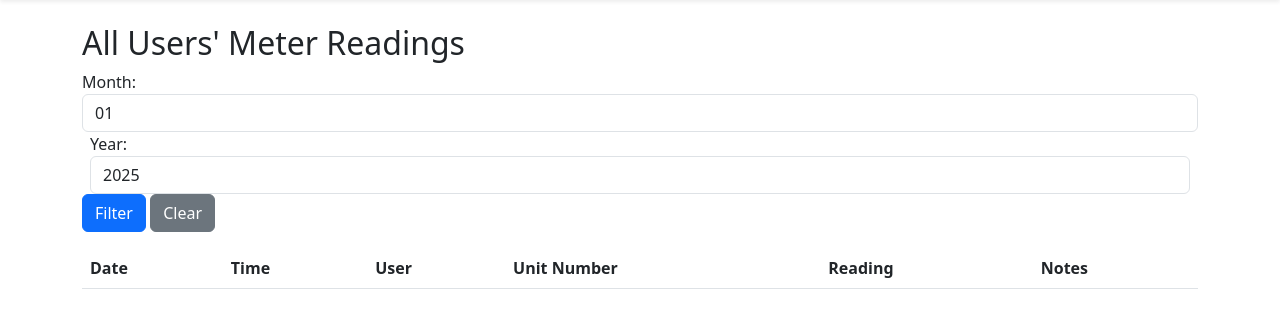
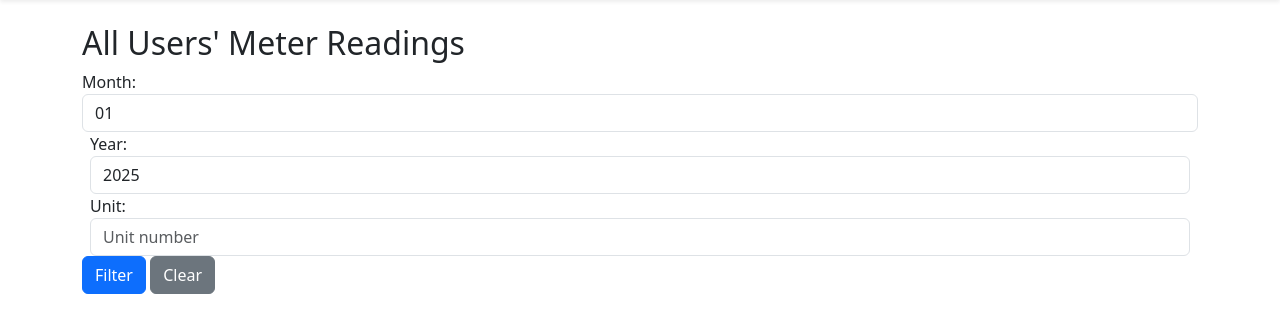
Before and after one commit to bentleyanagelo/Flask-Deployment, a Flask app: page /admin/history in a window 1280 px wide. Shown: the part 80-390 px from the top of the page. Run offline with Flask 3, Linux system fonts and the light colour scheme; the visitor is signed in with stand-in values (Sample User, id 1); data that the repository does not hold is empty; some libraries are stand-ins or nearby versions.

Commit message:
update admin_history

```diff
--- a/app.py
+++ b/app.py
@@ -1,6 +1,5 @@
-# Add to top with other imports
 import os
-from dotenv import load_dotenv  # For development only
+from dotenv import load_dotenv
 from flask import Flask, render_template, request, redirect, url_for, session, flash, Response
 import psycopg2
 import psycopg2.extras
@@ -778,6 +777,7 @@ def admin_history():
 
     month = request.args.get('month', type=int)
     year = request.args.get('year', type=int)
+    unit_number = request.args.get('unit_number', type=str)  # New filter parameter
 
     try:
         query = """
@@ -800,10 +800,13 @@ def admin_history():
             where_clauses.append("mr.created_at BETWEEN %s AND %s")
             params.extend([start_date_utc, end_date_utc])
 
+        if unit_number:
+            where_clauses.append("u.unit_number = %s")
+            params.append(unit_number)
+
         if where_clauses:
             query += " WHERE " + " AND ".join(where_clauses)
 
-        # PostgreSQL supports casting with ::integer or CAST(... AS INTEGER)
         query += " ORDER BY CAST(u.unit_number AS INTEGER) ASC, mr.created_at DESC"
 
         cursor.execute(query, params)
@@ -813,13 +816,10 @@ def admin_history():
 
         for row in rows:
             reading = dict(zip(columns, row))
-            # Parse timestamp (assumes timestamptz returned as string or datetime)
             created_at_utc = reading['created_at']
-            # If returned as datetime with tzinfo, use directly. If string, parse:
             if isinstance(created_at_utc, str):
                 created_at_utc = datetime.strptime(created_at_utc, '%Y-%m-%d %H:%M:%S%z')
             elif created_at_utc.tzinfo is None:
-                # If naive datetime, assume UTC
                 created_at_utc = created_at_utc.replace(tzinfo=pytz.utc)
 
             created_at_local = created_at_utc.astimezone(local_tz)
@@ -833,12 +833,13 @@ def admin_history():
         flash(f"Error fetching history: {e}", 'danger')
     finally:
         cursor.close()
-
+        conn.close()
 
     return render_template('admin_history.html',
                            readings=all_readings,
                            selected_month=month,
-                           selected_year=year)
+                           selected_year=year,
+                           selected_unit=unit_number)  # Pass the selected unit to template
 
 
 # --- Admin: Unit Pincode Management ---
--- a/templates/admin_history.html
+++ b/templates/admin_history.html
@@ -23,13 +23,25 @@
                value="{{ selected_year or now.year }}" min="2020" max="{{ now.year }}">
     </div>
 
+    <div class="form-group mx-2">
+        <label for="unit_number">Unit:</label>
+        <input type="text" name="unit_number" id="unit_number" class="form-control ml-2"
+               value="{{ selected_unit or '' }}" placeholder="Unit number">
+    </div>
+
     <button type="submit" class="btn btn-primary ml-2">Filter</button>
     <a href="{{ url_for('admin_history') }}" class="btn btn-secondary ml-2">Clear</a>
 </form>
 
 <!-- Optional: Display current filter -->
 {% if selected_month and selected_year %}
-    <p>Showing readings for <strong>{{ selected_year }}-{{ "%02d"|format(selected_month) }}</strong></p>
+    <p>Showing readings for <strong>{{ selected_year }}-{{ "%02d"|format(selected_month) }}</strong>
+    {% if selected_unit %}
+        in unit <strong>{{ selected_unit }}</strong>
+    {% endif %}
+    </p>
+{% elif selected_unit %}
+    <p>Showing readings for unit <strong>{{ selected_unit }}</strong></p>
 {% endif %}
 
 <table class="table">
```
Also changed, not shown: 1 other file.
